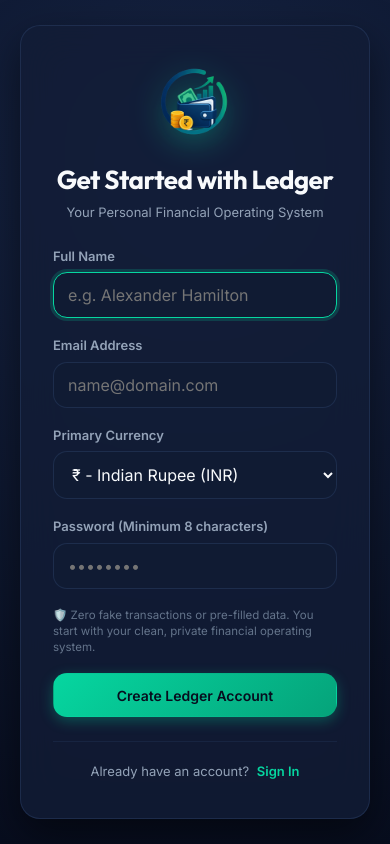
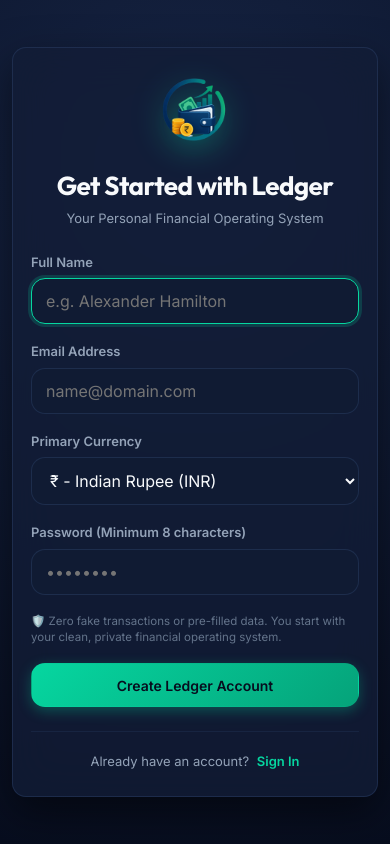
Before and after one commit to HarishYogavan/ledger, a Flask app: page /register in a window 390 px wide. Run offline with Flask 3, Linux system fonts and the light colour scheme.

Commit message:
feat: add PWA manifest, viewport-fit, and mobile styles to auth views

```diff
--- a/templates/register.html
+++ b/templates/register.html
@@ -2,9 +2,13 @@
 <html lang="en" data-theme="dark">
 <head>
   <meta charset="UTF-8">
-  <meta name="viewport" content="width=device-width, initial-scale=1.0">
+  <meta name="viewport" content="width=device-width, initial-scale=1.0, viewport-fit=cover">
+  <meta name="theme-color" content="#070D1E">
+  <meta name="apple-mobile-web-app-capable" content="yes">
+  <meta name="apple-mobile-web-app-status-bar-style" content="black-translucent">
   <title>Create Account - Ledger Financial OS</title>
   <link rel="icon" type="image/png" href="/static/icons/logo-32.png">
+  <link rel="manifest" href="/static/manifest.json">
   <link rel="stylesheet" href="/static/css/ledger.css">
   <style>
     body {
@@ -12,6 +16,7 @@
       align-items: center;
       justify-content: center;
       min-height: 100vh;
+      min-height: 100dvh;
       background: radial-gradient(circle at 50% 20%, #162444, var(--brand-navy-deep));
       padding: 20px;
     }
@@ -28,10 +33,19 @@
       text-align: center;
     }
     .auth-logo {
-      width: 76px;
-      height: 76px;
+      width: 72px;
+      height: 72px;
       margin-bottom: 16px;
       filter: drop-shadow(0 6px 16px rgba(6, 214, 160, 0.4));
+    }
+    @media (max-width: 480px) {
+      body {
+        padding: 16px 12px;
+      }
+      .auth-card {
+        padding: 24px 18px;
+        border-radius: var(--radius-md);
+      }
     }
   </style>
 </head>
```
Also changed, not shown: templates/login.html (+17 -3 lines).
